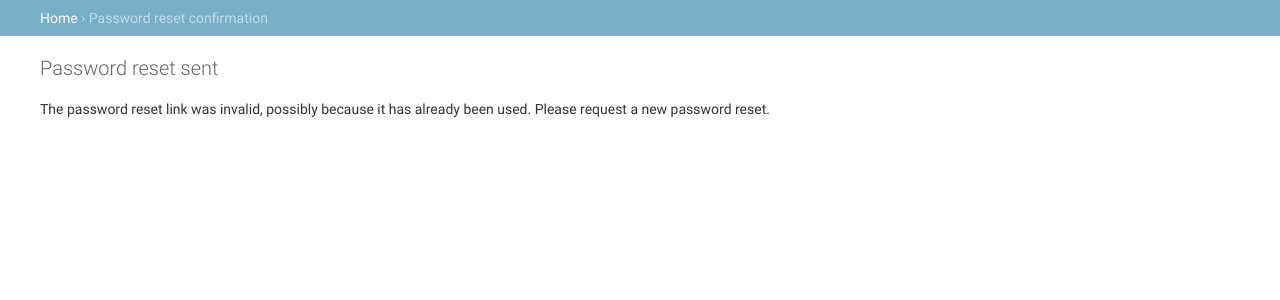
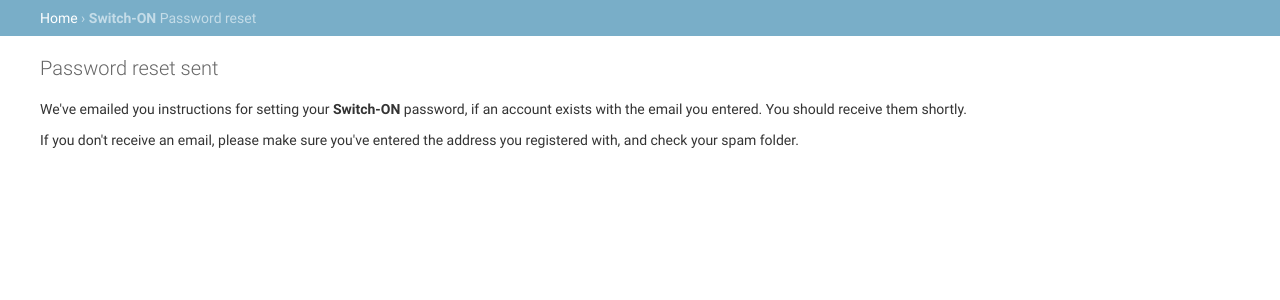
Before and after one commit to switchonproject/sip-html5-protocol-tool, a Django app: page /accounts/password_reset/done/ in a window 1280 px wide. Shown: the part 48-348 px from the top of the page. Run offline with Django 3.2, Linux system fonts and the light colour scheme; parts of the project's set-up code (start-up, migrations or seed data) failed here and were passed over.

Commit message:
Reset password urls

```diff
--- a/main/urls.py
+++ b/main/urls.py
@@ -13,12 +13,7 @@ urlpatterns = patterns('',
     url(r'^admin/', include(admin.site.urls)),
 
     # Accounts/Password reset
-    #url(r'^accounts/', include('django.contrib.auth.urls')),
-    #url(r'^accounts/password_reset/$', auth_views.password_reset, {'template_name': 'registration/password_reset_form.html'}),
-    url(r'^accounts/password_reset/$', auth_views.password_reset, name='password_reset'),
-    url(r'^accounts/password_reset/done/$', auth_views.password_reset_done, name='password_reset_done'),
-    url(r'^accounts/reset/(?P<uidb64>[0-9A-Za-z_\-]+)/(?P<token>[0-9A-Za-z]{1,13}-[0-9A-Za-z]{1,20})/$',  auth_views.password_reset_confirm, name='password_reset_confirm'),
-    url(r'^accounts/reset/done/$', auth_views.password_reset_complete, name='password_reset_complete'),
+    url(r'^accounts/', include('django.contrib.auth.urls')),
 
     # Protocol tool urls
     url(r'^', include('protocoltool.urls', namespace='protocoltool')),
--- a/protocoltool/templates/registration/password_reset_complete.html
+++ b/protocoltool/templates/registration/password_reset_complete.html
@@ -4,7 +4,7 @@
 {% block breadcrumbs %}
 <div class="breadcrumbs">
 <a href="{% url 'admin:index' %}">{% trans 'Home' %}</a>
-&rsaquo; {% trans 'Password reset' %}
+&rsaquo; {% trans '<b>Switch-ON</b> Password reset' %}
 </div>
 {% endblock %}
 
@@ -13,7 +13,7 @@
 
 {% block content %}
 
-<p>{% trans "Your password has been set.  You may go ahead and log in now." %}</p>
+<p>{% trans "Your <b>Switch-ON</b> password has been set. You may go ahead and log in now." %}</p>
 
 <p><a href="{{ login_url }}">{% trans 'Log in' %}</a></p>
 
--- a/protocoltool/templates/registration/password_reset_done.html
+++ b/protocoltool/templates/registration/password_reset_done.html
@@ -1,11 +1,10 @@
 {% extends "admin/base_site.html" %}
-{% load i18n static %}
+{% load i18n %}
 
-{% block extrastyle %}{{ block.super }}<link rel="stylesheet" type="text/css" href="{% static "admin/css/forms.css" %}" />{% endblock %}
 {% block breadcrumbs %}
 <div class="breadcrumbs">
 <a href="{% url 'admin:index' %}">{% trans 'Home' %}</a>
-&rsaquo; {% trans 'Password reset confirmation' %}
+&rsaquo; {% trans '<b>Switch-ON</b> Password reset' %}
 </div>
 {% endblock %}
 
@@ -13,30 +12,8 @@
 {% block content_title %}<h1>{{ title }}</h1>{% endblock %}
 {% block content %}
 
-{% if validlink %}
+<p>{% trans "We've emailed you instructions for setting your <b>Switch-ON</b> password, if an account exists with the email you entered. You should receive them shortly." %}</p>
 
-<p>{% trans "Please enter your new password twice so we can verify you typed it in correctly." %}</p>
-
-<form method="post">{% csrf_token %}
-<fieldset class="module aligned">
-    <div class="form-row field-password1">
-        {{ form.new_password1.errors }}
-        <label for="id_new_password1">{% trans 'New password:' %}</label>
-        {{ form.new_password1 }}
-    </div>
-    <div class="form-row field-password2">
-        {{ form.new_password2.errors }}
-        <label for="id_new_password2">{% trans 'Confirm password:' %}</label>
-        {{ form.new_password2 }}
-    </div>
-    <input type="submit" value="{% trans 'Change my password' %}" />
-</fieldset>
-</form>
-
-{% else %}
-
-<p>{% trans "The password reset link was invalid, possibly because it has already been used.  Please request a new password reset." %}</p>
-
-{% endif %}
+<p>{% trans "If you don't receive an email, please make sure you've entered the address you registered with, and check your spam folder." %}</p>
 
 {% endblock %}
--- a/protocoltool/templates/registration/password_reset_email.html
+++ b/protocoltool/templates/registration/password_reset_email.html
@@ -1,5 +1,5 @@
 {% load i18n %}{% autoescape off %}
-{% blocktrans %}You're receiving this email because you requested a password reset for your user account at {{ site_name }}.{% endblocktrans %}
+{% blocktrans %}You're receiving this email because you requested a password reset for your user account at Switch-ON protocol tool.{% endblocktrans %}
 
 {% trans "Please go to the following page and choose a new password:" %}
 {% block reset_link %}
@@ -9,6 +9,6 @@
 
 {% trans "Thanks for using our site!" %}
 
-{% blocktrans %}The {{ site_name }} team{% endblocktrans %}
+{% blocktrans %}The Switch-ON team{% endblocktrans %}
 
 {% endautoescape %}
--- a/protocoltool/templates/registration/password_reset_subject.txt
+++ b/protocoltool/templates/registration/password_reset_subject.txt
@@ -1 +1 @@
-Switchon Subject
+Switchon Credentials Recovery
```
Also changed, not shown: protocoltool/templates/registration/password_reset_confirm.html (+33 -10 lines), protocoltool/templates/registration/password_reset_form.html (+6 -13 lines).
